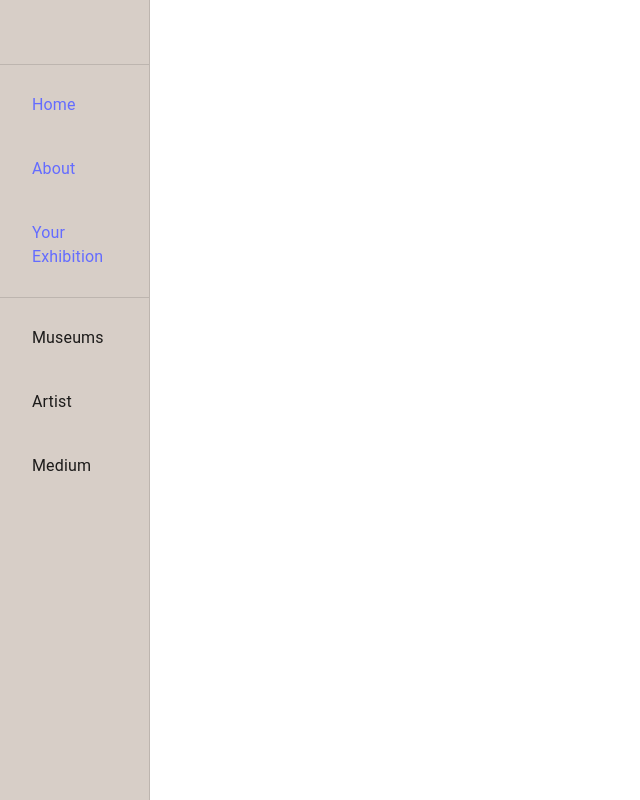
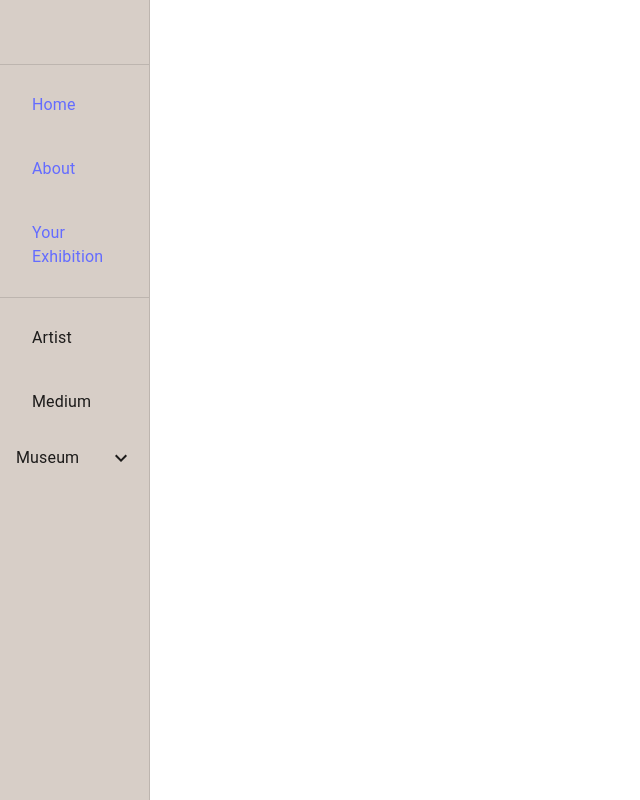
Before and after one commit to LauraJeg/Exhibition-Curation-Platform, a React (Vite) app in the folder curator-project/: page / in a window 1280 px wide. Shown: the whole page, without its empty margins (0-640 px from the left). Built offline with nearby package versions, Linux system fonts and the light colour scheme.

Commit message:
nested list

```diff
--- a/curator-project/src/App.jsx
+++ b/curator-project/src/App.jsx
@@ -10,6 +10,7 @@ import { Outlet } from "react-router-dom";
 const App = () => {
   return (
 <>
+<Grid container>
          <Routes>
       <Route
             element={<>
@@ -25,6 +26,7 @@ const App = () => {
             <Route path="/home" element={<Home/>} />
             </Route>
         </Routes>
+        </Grid>
         </>
 );
 };
--- /dev/null
+++ b/curator-project/src/Components/Sidebar/LowerSidebar.jsx
@@ -0,0 +1,34 @@
+import * as React from 'react';
+import ListItemButton from '@mui/material/ListItemButton';
+import ListItemText from '@mui/material/ListItemText';
+import ExpandLess from '@mui/icons-material/ExpandLess';
+import ExpandMore from '@mui/icons-material/ExpandMore';
+import Collapse from '@mui/material/Collapse';
+import List from '@mui/material/List';
+
+const LowerSidebar = () => {
+    const [open, setOpen] = React.useState(false);
+
+    const handleClick = () => {
+      setOpen(!open);
+    };
+    return (<>
+    <ListItemButton onClick={handleClick} >
+        <ListItemText primary="Museum" />
+        {open ? <ExpandLess /> : <ExpandMore />}
+      </ListItemButton >
+      <Collapse in={open} timeout="auto" unmountOnExit>
+        <List component="div">
+          <ListItemButton sx={{ pl: 4 }}>
+            <ListItemText primary='V & A' />
+          </ListItemButton>
+          <ListItemButton sx={{ pl: 4 }}>
+            <ListItemText primary="Cleveland Museum of Art" />
+          </ListItemButton>
+        </List>
+      </Collapse>
+    </>
+    );
+};
+
+export default LowerSidebar;
--- a/curator-project/src/Components/Sidebar/Sidebar.jsx
+++ b/curator-project/src/Components/Sidebar/Sidebar.jsx
@@ -5,12 +5,13 @@ import Divider from '@mui/material/Divider';
 import ListItem from '@mui/material/ListItem';
 import ListItemButton from '@mui/material/ListItemButton';
 import ListItemText from '@mui/material/ListItemText';
-import { mainSidebarItems,  categoriesSidebarItems} from './consts/sidebarItems';
-import { useNavigate , Link} from "react-router-dom";
+import { categoriesSidebarItems} from './consts/sidebarItems';
+import { Link} from "react-router-dom";
+import LowerSidebar from './LowerSidebar';
 
 
 const Sidebar = () => {
-  const navigate = useNavigate();
+
     const drawerWidth = 150;
     return (
       <Drawer
@@ -39,7 +40,7 @@ const Sidebar = () => {
             </Link>
           </ListItem>
 
-          <Link to='/about'>
+          <Link to='/about'   style={{ textDecoration: "none"}}>
           <ListItem button="true" key={'about'} >
             <ListItemButton>
               <ListItemText primary='About' />
@@ -63,6 +64,7 @@ const Sidebar = () => {
             </ListItemButton>
           </ListItem>
         ))}
+         <LowerSidebar/>
       </List>
     </Drawer>
     );
--- a/curator-project/src/Components/Sidebar/consts/sidebarItems.js
+++ b/curator-project/src/Components/Sidebar/consts/sidebarItems.js
@@ -16,10 +16,6 @@ export const mainSidebarItems = [
 ]
 
 export const categoriesSidebarItems = [
-    {id: 0,
-        label:'Museums',
-        route:'route'
-    },
     {id: 1,
         label:'Artist',
         route:'route'
--- /dev/null
+++ b/curator-project/src/appTheme.js
@@ -0,0 +1,16 @@
+import { createTheme } from '@mui/material/styles';
+
+export const appTheme = createTheme({
+    components: {
+      MuiButton: {
+        styleOverrides: {
+            contained: {
+                fontSize: '0.875rem'
+            },
+        },
+      },
+    },
+    palette: {
+        main: '565656'
+    }
+  });
--- a/curator-project/src/main.jsx
+++ b/curator-project/src/main.jsx
@@ -2,11 +2,14 @@ import { createRoot } from 'react-dom/client'
 import './index.css'
 import App from './App.jsx'
 import { BrowserRouter } from "react-router-dom";
+import { ThemeProvider } from '@mui/material/styles';
+import { appTheme } from './appTheme.js';
 
 
 createRoot(document.getElementById('root')).render(
-  <BrowserRouter>
-    <App />
-
-  </BrowserRouter>
+  <ThemeProvider theme={appTheme}>
+    <BrowserRouter>
+      <App />
+    </BrowserRouter>
+  </ThemeProvider>
 )
```
Also changed, not shown: curator-project/src/Components/Header.jsx (deleted, +0 -29 lines), curator-project/src/Components/common/CommonButton.jsx (added, +16 -0 lines), curator-project/src/Components/common/CommonCheckbox.jsx (added).
